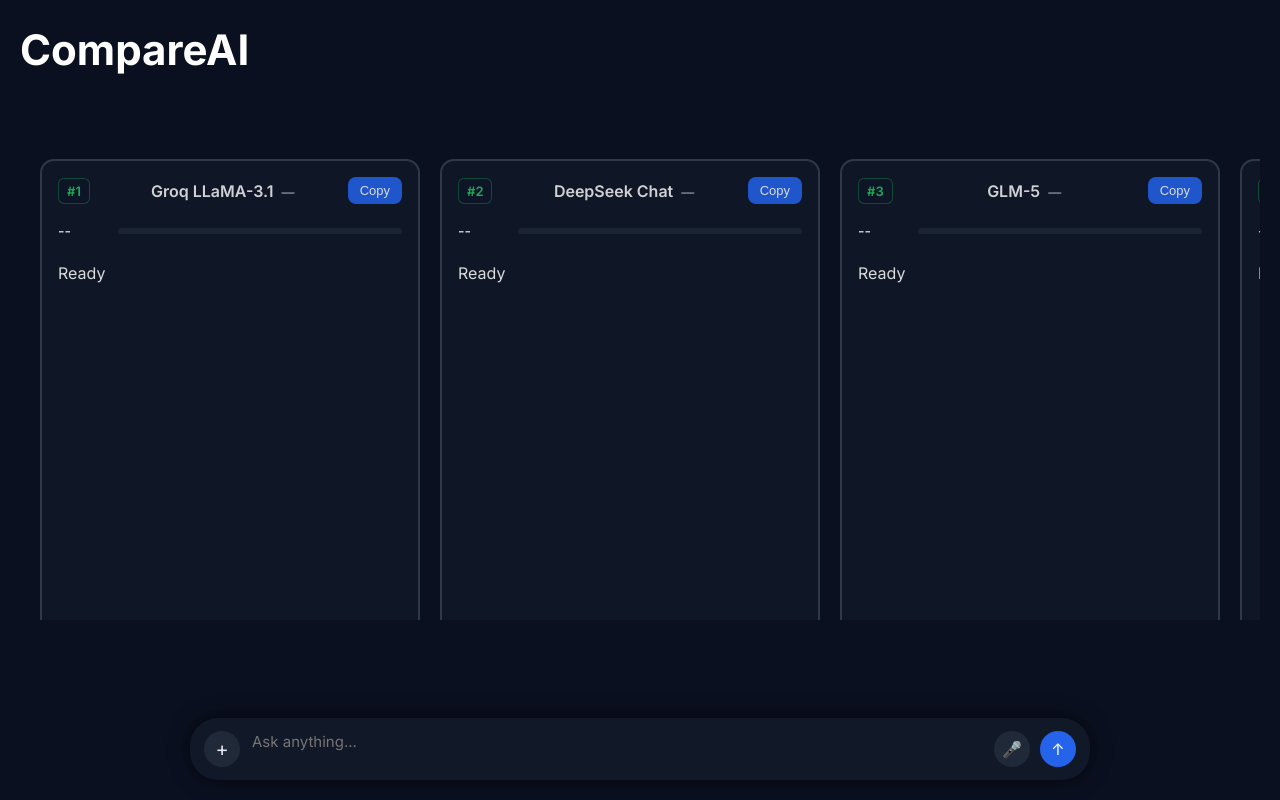
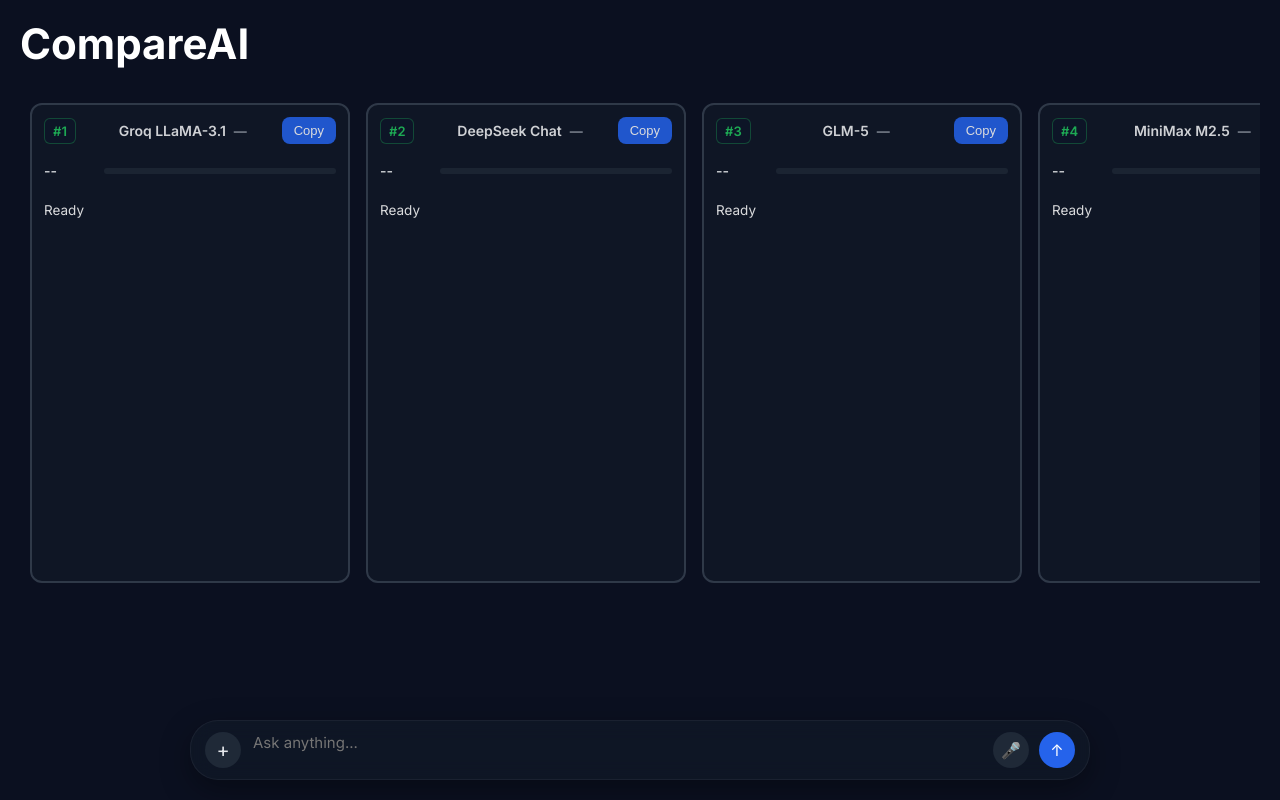
Before and after one commit to ashishbhartii/ComapreAI-Project, a React app in the folder frontend/: page / in a window 1280 px wide. Built offline with nearby package versions, Linux system fonts and the light colour scheme; the HTML template or start-up script is replaced by a standard one.

Commit message:
Fix UI By changing CSS as it was extremly large

```diff
--- a/frontend/src/App.css
+++ b/frontend/src/App.css
@@ -3,10 +3,11 @@
 .page{
 background:#0b1020;
 min-height:100vh;
-padding-bottom:180px;
+padding-bottom:140px;
 }
 
 .container{
+padding-top:10px;
 width:100%;
 max-width:1800px;
 margin:auto;
@@ -20,7 +21,7 @@
 .title{
 font-size:42px;
 font-weight:700;
-margin:24px 0 64px 0;
+margin:18px 0 24px 0;
 font-family:Inter, sans-serif;
 color:white;
 transition:margin 400ms ease;
@@ -32,10 +33,10 @@
 
 display:flex;
 
-gap:20px;
+gap:16px;
 position:relative;
 z-index:1;
-padding:20px 20px;
+padding:10px 10px;
 
 overflow-x:auto;
 
@@ -62,27 +63,32 @@
 
 .card{
 
-min-width:380px;
-max-width:380px;
-position: relative;
-overflow:hidden;
-height:620px;
+width:320px;
+min-width:320px;
+max-width:320px;
+
+height:480px;
 
 background:#111827;
 
-border-radius:14px;
-
-padding:16px;
+border-radius:12px;
 
 display:flex;
-
 flex-direction:column;
 
 flex-shrink:0;
 
-border:2px solid #1f2937;
+border:1px solid #1f2937;
 
-transition:all .25s ease;
+padding:12px;
+
+position:relative;
+overflow:hidden;
+
+transition:
+transform 400ms cubic-bezier(.22,.61,.36,1),
+box-shadow .35s ease,
+border-color .35s ease;
 
 }
 
@@ -135,9 +141,7 @@
 .modelName{
 
 font-weight:600;
-
-font-size:16px;
-
+font-size:14px;
 color:#f3f4f6;
 
 }
@@ -183,13 +187,11 @@
 .responseBox{
 
 flex:1;
-
 overflow:auto;
-
 padding-right:4px;
-
 scrollbar-width:none;
-
+font-size: 13.5px;
+line-height: 1.45;
 }
 
 .responseBox::-webkit-scrollbar{
@@ -220,7 +222,7 @@
 
 transform:translateX(-50%) translateY(20px);
 
-width:50%;
+width:42%;
 
 background:#1f2937;
 
@@ -292,13 +294,17 @@
 
 transform:translateX(-50%);
 
-width:60%;
+width:55%;
 
-background:#111827;
+background:rgba(17,24,39,0.75);
+
+backdrop-filter:blur(10px);
+
+border:1px solid rgba(255,255,255,0.05);
 
 border-radius:28px;
 
-padding:12px 14px;
+padding:10px 14px;
 
 display:flex;
 
@@ -306,7 +312,10 @@
 
 gap:10px;
 
-box-shadow:0 0 20px rgba(0,0,0,.6);
+box-shadow:
+0 10px 30px rgba(0,0,0,0.35);
+
+z-index:100;
 
 }
 
```
